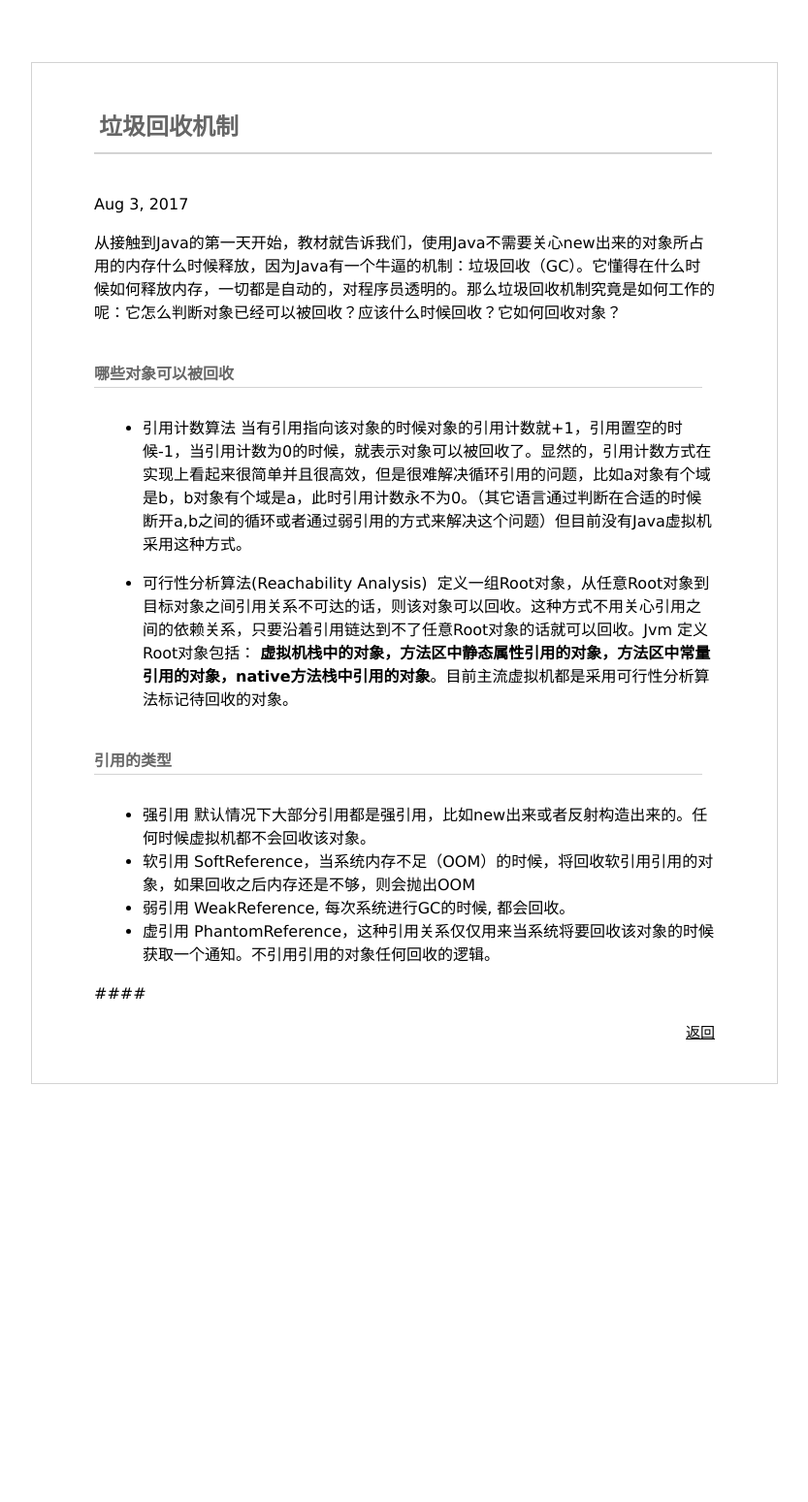
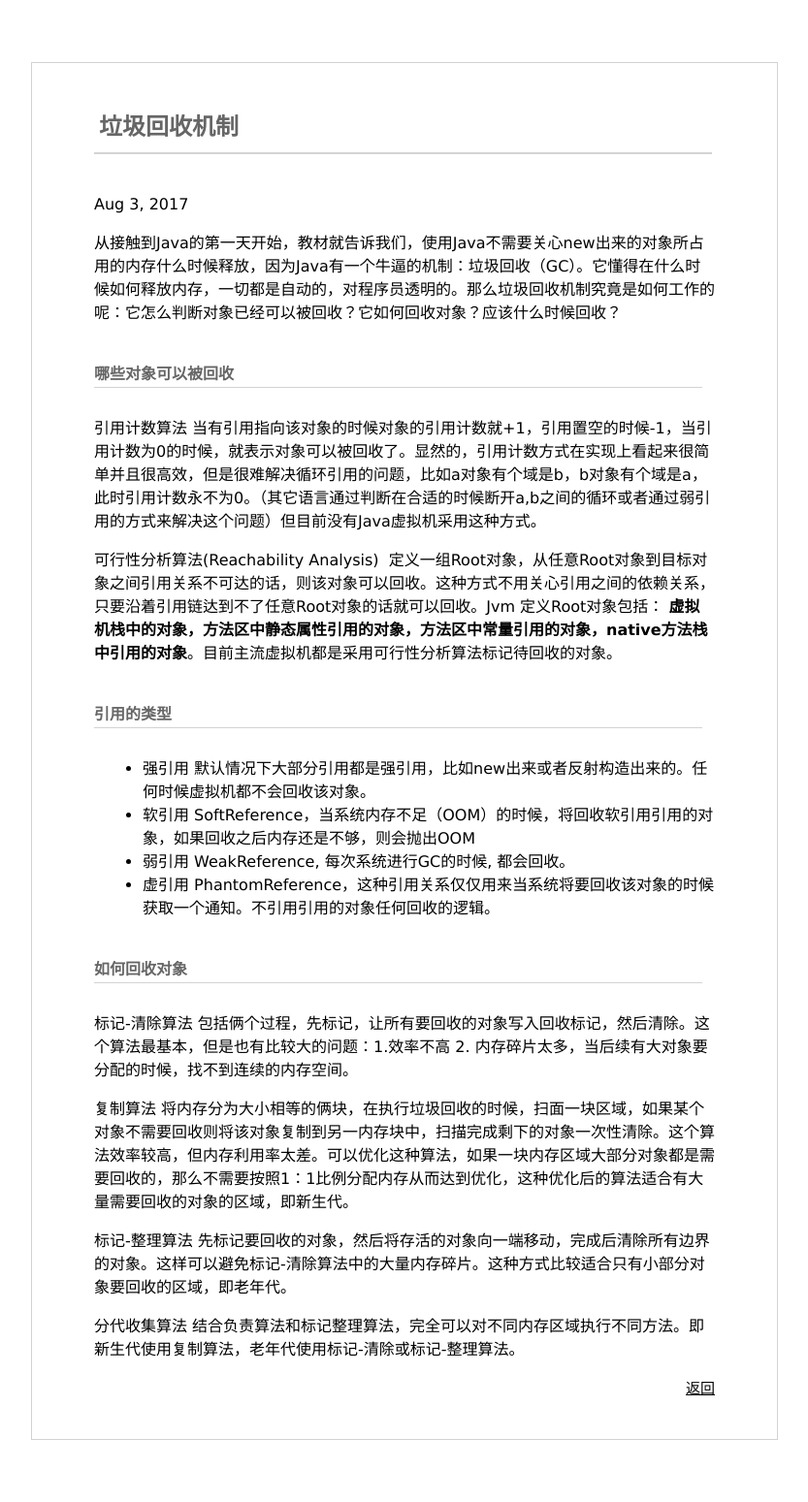
Before and after one commit to chufengma/JVMDocs, a Jekyll site: the page built from _posts/2017-08-03-垃圾回收机制.md, in a window 1280 px wide. Shown: the whole page at 97% size, without its empty margins (224-1057 px from the left). Built offline with Jekyll 4.4.1, drawn with Linux system fonts in a browser that asks for light colours; our own code applies the rules of GitHub Pages for plain Markdown files; before the commit the page ends 1182 px from its top, so only the background shows below that.

Commit message:
Update 2017-08-03-垃圾回收机制.md

```diff
--- a/_posts/2017-08-03-垃圾回收机制.md
+++ b/_posts/2017-08-03-垃圾回收机制.md
@@ -1,10 +1,10 @@
-从接触到Java的第一天开始，教材就告诉我们，使用Java不需要关心new出来的对象所占用的内存什么时候释放，因为Java有一个牛逼的机制：垃圾回收（GC）。它懂得在什么时候如何释放内存，一切都是自动的，对程序员透明的。那么垃圾回收机制究竟是如何工作的呢：它怎么判断对象已经可以被回收？应该什么时候回收？它如何回收对象？
+从接触到Java的第一天开始，教材就告诉我们，使用Java不需要关心new出来的对象所占用的内存什么时候释放，因为Java有一个牛逼的机制：垃圾回收（GC）。它懂得在什么时候如何释放内存，一切都是自动的，对程序员透明的。那么垃圾回收机制究竟是如何工作的呢：它怎么判断对象已经可以被回收？它如何回收对象？应该什么时候回收？
 
 #### 哪些对象可以被回收
 
-- 引用计数算法  当有引用指向该对象的时候对象的引用计数就+1，引用置空的时候-1，当引用计数为0的时候，就表示对象可以被回收了。显然的，引用计数方式在实现上看起来很简单并且很高效，但是很难解决循环引用的问题，比如a对象有个域是b，b对象有个域是a，此时引用计数永不为0。（其它语言通过判断在合适的时候断开a,b之间的循环或者通过弱引用的方式来解决这个问题）但目前没有Java虚拟机采用这种方式。
+引用计数算法  当有引用指向该对象的时候对象的引用计数就+1，引用置空的时候-1，当引用计数为0的时候，就表示对象可以被回收了。显然的，引用计数方式在实现上看起来很简单并且很高效，但是很难解决循环引用的问题，比如a对象有个域是b，b对象有个域是a，此时引用计数永不为0。（其它语言通过判断在合适的时候断开a,b之间的循环或者通过弱引用的方式来解决这个问题）但目前没有Java虚拟机采用这种方式。
 
-- 可行性分析算法(Reachability Analysis)  定义一组Root对象，从任意Root对象到目标对象之间引用关系不可达的话，则该对象可以回收。这种方式不用关心引用之间的依赖关系，只要沿着引用链达到不了任意Root对象的话就可以回收。Jvm 定义Root对象包括： **虚拟机栈中的对象，方法区中静态属性引用的对象，方法区中常量引用的对象，native方法栈中引用的对象**。目前主流虚拟机都是采用可行性分析算法标记待回收的对象。
+可行性分析算法(Reachability Analysis)  定义一组Root对象，从任意Root对象到目标对象之间引用关系不可达的话，则该对象可以回收。这种方式不用关心引用之间的依赖关系，只要沿着引用链达到不了任意Root对象的话就可以回收。Jvm 定义Root对象包括： **虚拟机栈中的对象，方法区中静态属性引用的对象，方法区中常量引用的对象，native方法栈中引用的对象**。目前主流虚拟机都是采用可行性分析算法标记待回收的对象。
 
 #### 引用的类型
 
@@ -13,4 +13,12 @@
 - 弱引用 WeakReference, 每次系统进行GC的时候, 都会回收。
 - 虚引用 PhantomReference，这种引用关系仅仅用来当系统将要回收该对象的时候获取一个通知。不引用引用的对象任何回收的逻辑。
 
-####
+#### 如何回收对象
+
+标记-清除算法 包括俩个过程，先标记，让所有要回收的对象写入回收标记，然后清除。这个算法最基本，但是也有比较大的问题：1.效率不高 2. 内存碎片太多，当后续有大对象要分配的时候，找不到连续的内存空间。
+
+复制算法 将内存分为大小相等的俩块，在执行垃圾回收的时候，扫面一块区域，如果某个对象不需要回收则将该对象复制到另一内存块中，扫描完成剩下的对象一次性清除。这个算法效率较高，但内存利用率太差。可以优化这种算法，如果一块内存区域大部分对象都是需要回收的，那么不需要按照1：1比例分配内存从而达到优化，这种优化后的算法适合有大量需要回收的对象的区域，即新生代。
+
+标记-整理算法 先标记要回收的对象，然后将存活的对象向一端移动，完成后清除所有边界的对象。这样可以避免标记-清除算法中的大量内存碎片。这种方式比较适合只有小部分对象要回收的区域，即老年代。
+
+分代收集算法 结合负责算法和标记整理算法，完全可以对不同内存区域执行不同方法。即新生代使用复制算法，老年代使用标记-清除或标记-整理算法。
```
